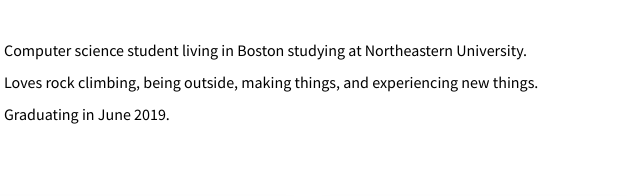
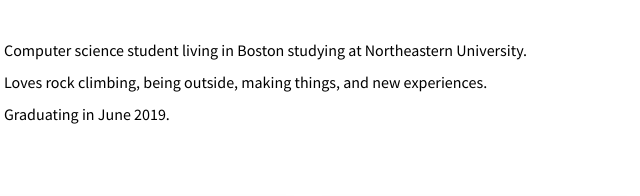
Before and after one commit to alexcrist/alexcrist.github.io, a plain HTML site: page index.html in a window 1280 px wide. Shown: the top 196 px of the page, 499-1139 px from the left. Drawn offline with nearby package versions, Linux system fonts and the light colour scheme.

Commit message:
Updated phrasing

```diff
--- a/index.html
+++ b/index.html
@@ -15,7 +15,7 @@
     <h1 class="header__name"></h1>
   </a>
   <div class="header__image"></div>
-  <div class="header__desc">Computer science student living in Boston studying at Northeastern University. Loves rock climbing, being outside, making things, and experiencing new things. Graduating in June 2019.</div>
+  <div class="header__desc">Computer science student living in Boston studying at Northeastern University. Loves rock climbing, being outside, making things, and new experiences. Graduating in June 2019.</div>
 </div>
 
 <div class="buttons content">
```
